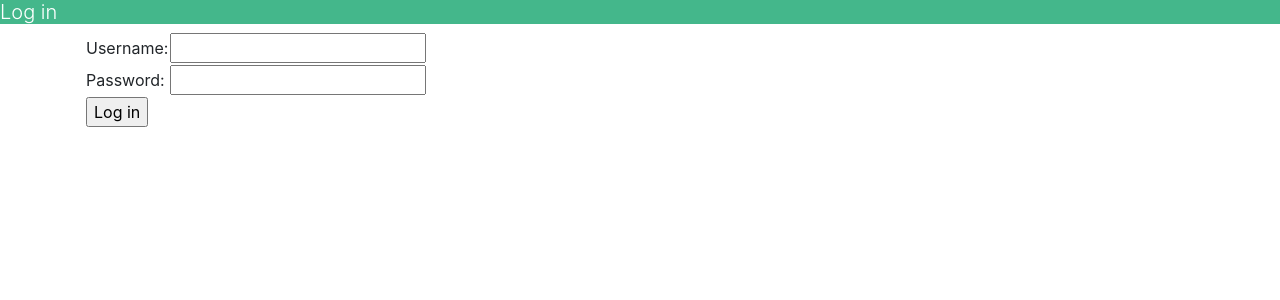
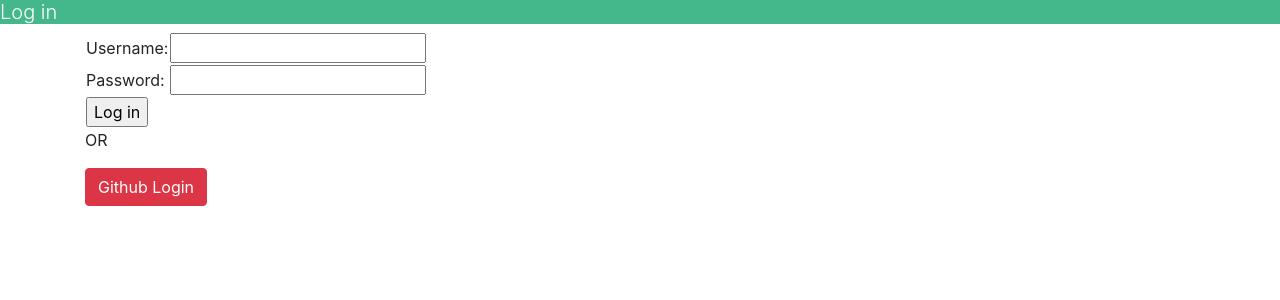
Before and after one commit to isidora-stanic/uks, a Django app: page /login/ in a window 1280 px wide. Shown: the part 76-376 px from the top of the page. Run offline with Django 4.2, Linux system fonts and the light colour scheme; some libraries are stand-ins or nearby versions.

Commit message:
#35 Added OAuth for Github, added button on login page and made page for testing search results from github with and without access token

```diff
--- a/mini_githubcic/mini_githubcic/templates/login.html
+++ b/mini_githubcic/mini_githubcic/templates/login.html
@@ -47,6 +47,8 @@
         </tr>
     </table>
 </form>
+    <p>OR</p>
+    <a href="{{ github_oauth_url }}" class="btn btn-danger"><span class="fa fa-github"></span>Github Login</a>
     </div>
     </div>
 {% endif %}
--- a/mini_githubcic/mini_githubcic/urls.py
+++ b/mini_githubcic/mini_githubcic/urls.py
@@ -52,5 +52,9 @@ urlpatterns = [
     path('branches/<int:pk>/update', BranchUpdateView.as_view(), name='branch_update'),
     path('branches/<int:pk>/delete', BranchDeleteView.as_view(), name='branch_delete'),
     path('branches/<int:pk>/commits/add', CommitCreateView.as_view(), name='add_commit'),
-    path('commits/<int:pk>', CommitDetailView.as_view(), name='commit_detail')
+    path('commits/<int:pk>', CommitDetailView.as_view(), name='commit_detail'),
+
+    path('test_github_auth', github_auth_test, name='github_auth_test'),
+    path('login/oauth2/code/github', after_auth, name='after_auth'),
+
 ]
--- a/mini_githubcic/mini_githubcic/views.py
+++ b/mini_githubcic/mini_githubcic/views.py
@@ -1,4 +1,9 @@
+import inspect
+import json
+
+import requests
 from django.apps.registry import apps
+from django.core import serializers
 from django.db.models import Q
 from django.shortcuts import render, redirect
 from django.utils import timezone
@@ -13,10 +18,13 @@ from django.views.generic import (
 from .models import Project, User, Milestone, Issue, Label, Branch, Commit, Visibility
 
 from django.urls import reverse_lazy
-from django.http import HttpResponseRedirect
+from django.http import HttpResponseRedirect, HttpResponse
 from django.contrib.auth import login, logout
 from django.db.models import Q
 import uuid
+
+from django.conf import settings
+
 
 def index(request):
     title = apps.get_app_config('mini_githubcic').verbose_name
@@ -25,7 +33,9 @@ def index(request):
 
 def sign_in(request, id=None):
     if request.method == 'GET':
-        return render(request, "login.html")
+        context = {
+            "github_oauth_url": "https://github.com/login/oauth/authorize?client_id=" + settings.GITHUB_CLIENT_ID + "&scope=repo%2Cuser"}
+        return render(request, "login.html", context)
     if request.method == 'POST':
 
         username = request.POST['username']
@@ -44,11 +54,11 @@ def sign_in(request, id=None):
                           {"users_error": "User with this username and password does not exist"})
 
 
-
 def sign_out(request):
     logout(request)
     request.session.flush()
     return redirect("login")
+
 
 class Register(CreateView):
     model = User
@@ -63,7 +73,6 @@ class Register(CreateView):
         return super().form_valid(form)
 
 
-
 class ProjectListView(ListView):
     model = Project
     template_name = 'list_projects.html'
@@ -71,9 +80,11 @@ class ProjectListView(ListView):
     ordering = ['title']
 
     def get_queryset(self):
-        if(self.request.user.is_authenticated):
-            return Project.objects.filter(Q(lead=self.request.user) | Q(visibility=Visibility.PUBLIC) | Q(developers=self.request.user)).distinct()
-        else: return Project.objects.filter(visibility=Visibility.PUBLIC)
+        if (self.request.user.is_authenticated):
+            return Project.objects.filter(Q(lead=self.request.user) | Q(visibility=Visibility.PUBLIC) | Q(
+                developers=self.request.user)).distinct()
+        else:
+            return Project.objects.filter(visibility=Visibility.PUBLIC)
 
 
 class IssueListView(ListView):
@@ -167,7 +178,7 @@ class BranchCreateView(CreateView):
         context['project_id'] = self.request.resolver_match.kwargs['pk']
         context['project'] = Project.objects.filter(id=int(context['project_id'])).first()
         context['branches'] = Branch.objects.filter(project__id=context['project_id'])
-        #self.fields['sel1'].choices = [(b.id, b.name, b) for b in context['branches']] TODO filter select vals
+        # self.fields['sel1'].choices = [(b.id, b.name, b) for b in context['branches']] TODO filter select vals
 
         return context
 
@@ -208,7 +219,7 @@ class BranchUpdateView(UpdateView):
 
     def form_valid(self, form):
         proj = Project.objects.filter(id=int(form.instance.project.id)).first()
-        if Branch.objects.filter(project=proj,name=form.instance.name).exists():
+        if Branch.objects.filter(project=proj, name=form.instance.name).exists():
             form.add_error(None, 'Name already in use')
             return super().form_invalid(form)
 
@@ -279,7 +290,6 @@ class BranchDeleteView(DeleteView):
 
 
 class MilestoneListView(ListView):
-
     model = Milestone
     template_name = 'list_milestones.html'
     context_object_name = 'milestones'
@@ -317,6 +327,7 @@ class MilestoneCreateView(CreateView):
         context['project_id'] = self.request.resolver_match.kwargs['pk']
         context['project'] = Project.objects.filter(id=int(context['project_id'])).first()
         return context
+
 
 class MilestoneUpdateView(UpdateView):
     model = Milestone
@@ -380,6 +391,7 @@ def milestone_close(request, pk=None):
         milestone.save()
         return redirect(milestone)
 
+
 class LabelListView(ListView):
     model = Label
     template_name = 'list_labels.html'
@@ -395,6 +407,7 @@ class LabelListView(ListView):
 
     def get_queryset(self):
         return Label.objects.all()
+
 
 class LabelCreateView(CreateView):
     model = Label
@@ -422,6 +435,7 @@ class LabelCreateView(CreateView):
         context['project'] = Project.objects.filter(id=int(context['project_id'])).first()
         return context
 
+
 class LabelUpdateView(UpdateView):
     model = Label
     template_name = 'label_update.html'
@@ -439,6 +453,7 @@ class LabelUpdateView(UpdateView):
                 return super().form_invalid(form)
 
         return super().form_valid(form)
+
 
 class LabelDetailView(DetailView):
     model = Label
@@ -463,7 +478,8 @@ class ProfilePreview(DetailView):
         context = super(ProfilePreview, self).get_context_data(*args, **kwargs)
         context['user'] = User.objects.filter(username=self.request.resolver_match.kwargs['username']).first()
         context['projects'] = Project.objects.filter(Q(lead=context['user']) & Q(visibility=Visibility.PUBLIC)).all()
-        context['commits'] = Commit.objects.filter(author=context['user']).filter(branches__project__visibility=Visibility.PUBLIC).distinct()
+        context['commits'] = Commit.objects.filter(author=context['user']).filter(
+            branches__project__visibility=Visibility.PUBLIC).distinct()
         return context
 
 
@@ -471,6 +487,7 @@ class CommitCreateView(CreateView):
     model = Commit
     template_name = 'new_commit.html'
     fields = ['log_message', 'branches', 'parents']
+
     # todo: filter branches and commits by project
 
     def get_form(self, form_class=None):
@@ -482,7 +499,7 @@ class CommitCreateView(CreateView):
         context = self.get_context_data()
         form.instance.author = self.request.user
         form.instance.date_time = timezone.now()
-        form.instance.hash = str(uuid.uuid4().hex) # todo izbaciti i linkovati sa pravim hesom ili ne koristiti uopste
+        form.instance.hash = str(uuid.uuid4().hex)  # todo izbaciti i linkovati sa pravim hesom ili ne koristiti uopste
         if form.is_valid:
             new_commit = form.save()
             if len(form.instance.parents.all()) > 2:
@@ -506,3 +523,95 @@ class CommitDetailView(DetailView):
         context['parents'] = self.get_object().parents.all()
         context['branches'] = self.get_object().branches.all()
         return context
+
+
+def get_github_auth_header(request):
+    """
+    Creating authorization header for HTTP request
+
+    Format of the header is 'Authorization: Bearer <ACCESS_TOKEN>'
+    Gets access token from session if user is authenticated on Github
+    Otherwise it returns empty header
+
+    Parameters
+    ----------
+    request : HttpRequest
+        request with or without access token in its session
+
+    Returns
+    -------
+    header : dict
+        Authorization header
+    """
+    try:
+        header = {'Authorization': 'Bearer ' + request.session['access_token']}
+    except:
+        header = {}
+    return header
+
+
+def send_github_req_with_auth(url, request):
+    """
+    Send GET request to Github API with access token
+    Note: If there is no access token or if its expired or revoked, API will return 400 Bad credentials
+    In this case use send_github_req_without_auth(url)
+    """
+    return requests.get(url, headers=get_github_auth_header(request))
+
+
+def send_github_req_without_auth(url):
+    """
+    Send GET request to Github API without access token
+    """
+    return requests.get(url)
+
+
+def send_github_req(url, request):
+    """
+    Send GET request to Github API without access token
+    Returns response in json format
+    """
+    if 'access_token' in request.session:
+        # if there is access token
+        response = send_github_req_with_auth(url, request)
+        if response.status_code == 401:
+            # if access is revoked or expired
+            # deletes invalid access token
+            del request.session['access_token']
+            request.session.modified = True
+            response = send_github_req_without_auth(url)
+            # to indicate that user needs to give access to github account
+            # if he wants to make any changes and see his private repositories
+            r = response.json()
+            r['no_auth'] = True
+            return r
+    else:
+        # if there is no access token
+        response = send_github_req_without_auth(url)
+    return response.json()
+
+
+def github_auth_test(request):
+    yoko = send_github_req(
+        'https://api.github.com/search/repositories?q=user:isidora-stanic',
+        request
+    )
+    context = {'yoko': yoko}
+    return render(request, 'test_github_auth.html', context)
+
+
+def after_auth(request):
+    """
+    This view runs when the user authorizes this app to use all the account and repository info
+    """
+    request_token = request.GET.get('code')
+
+    response = requests.post(
+        "https://github.com/login/oauth/access_token?client_id=" + settings.GITHUB_CLIENT_ID
+        + "&client_secret=" + settings.GITHUB_CLIENT_SECRET
+        + "&code=" + request_token,
+        headers={'accept': 'application/json'}
+    )
+    # insert access token into session
+    request.session['access_token'] = response.json()['access_token']
+    return redirect('/')
```
Also changed, not shown: mini_githubcic/mini_githubcic/settings.py (+5 -5 lines), mini_githubcic/mini_githubcic/templates/test_github_auth.html (added, +9 -0 lines).
